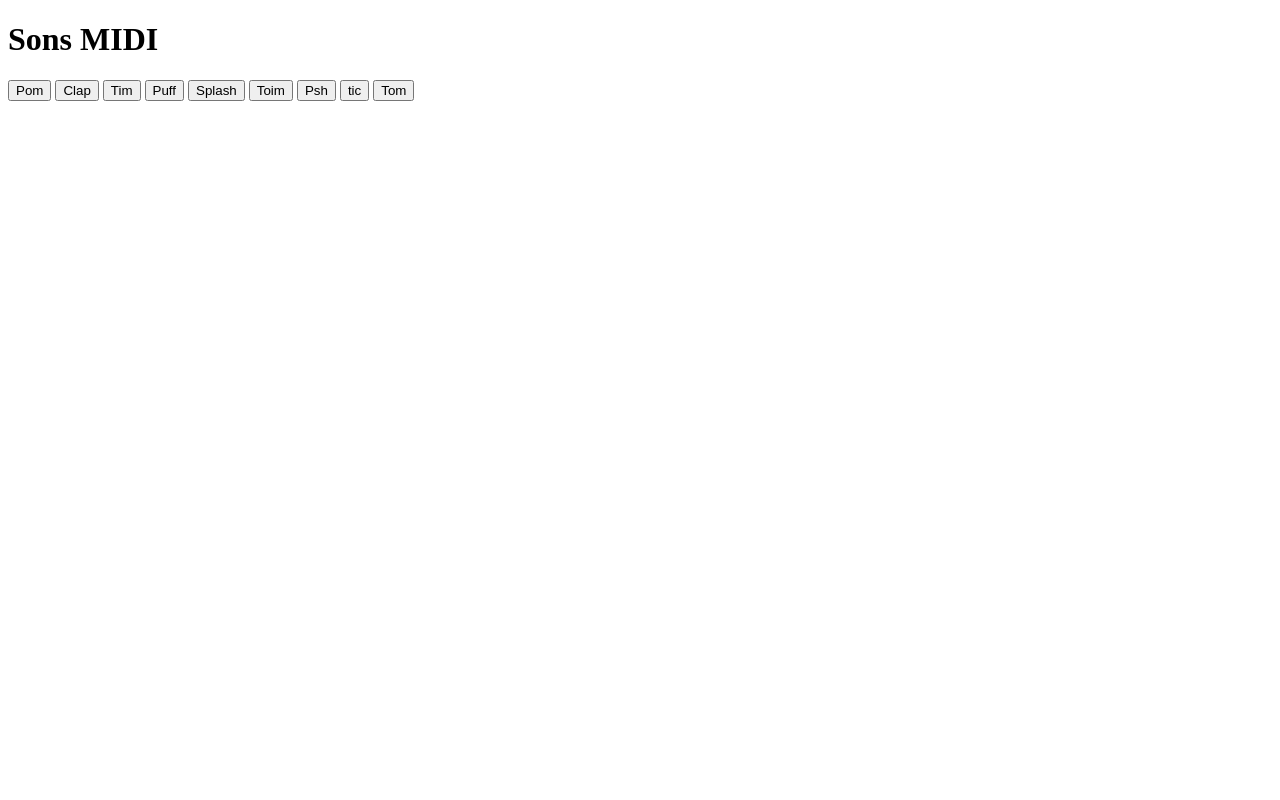
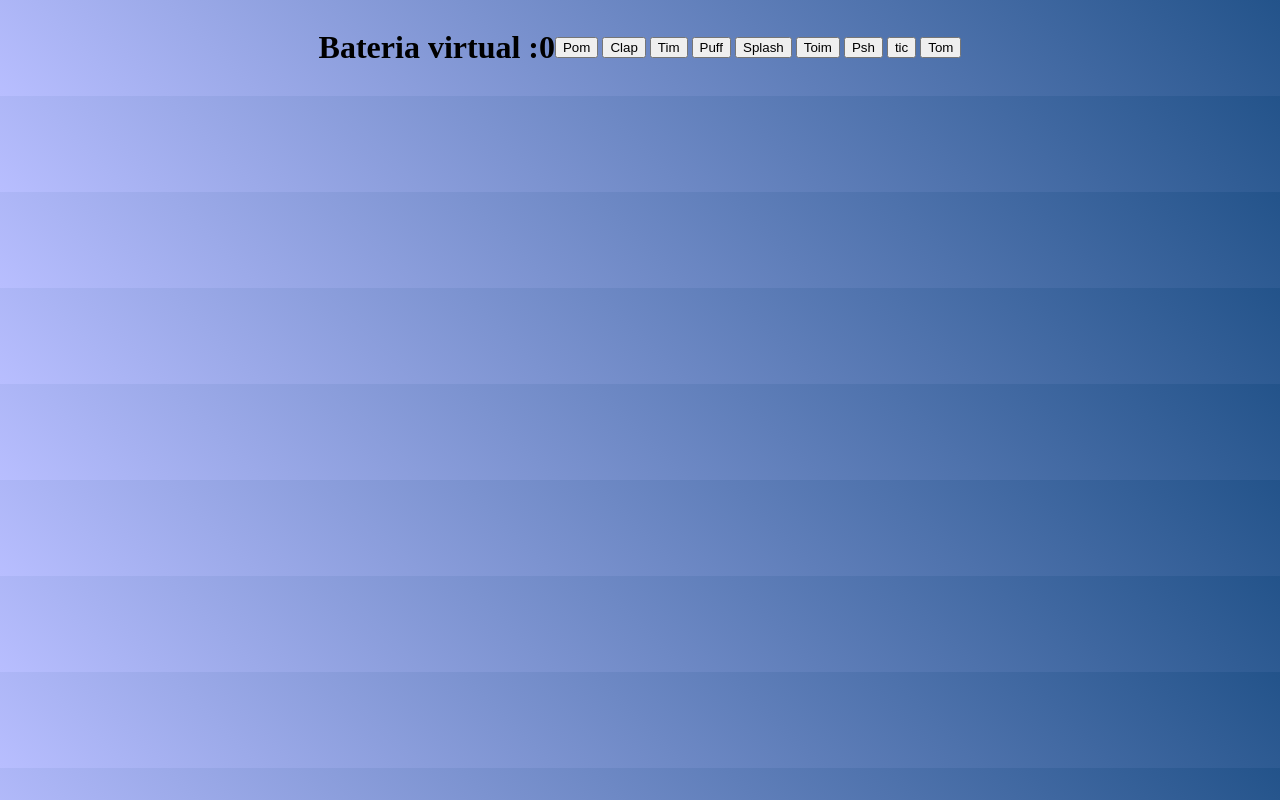
Before and after one commit to YukariS2/scsarameow-js, a plain HTML site: page index.html in a window 1280 px wide. Drawn offline with Linux system fonts and the light colour scheme; files that its build step writes are made by us from their sources.

Commit message:
Add files via upload

```diff
--- a/index.html
+++ b/index.html
@@ -4,9 +4,12 @@
     <meta charset="UTF-8">
     <meta name="viewport" content="width=device-width, initial-scale=1.0">
     <title>Document</title>
+
+    <link rel ="stylesheet" href="css/estilos.css">
+
 </head>
 <body>
-    <h1>Sons MIDI</h1>
+    <h1>Bateria virtual :0</h1>
 
     <section class="teclado">
         <button class="tecla tecla_pom" onclick="playAudio('som_tecla_pom')">Pom</button>
```
